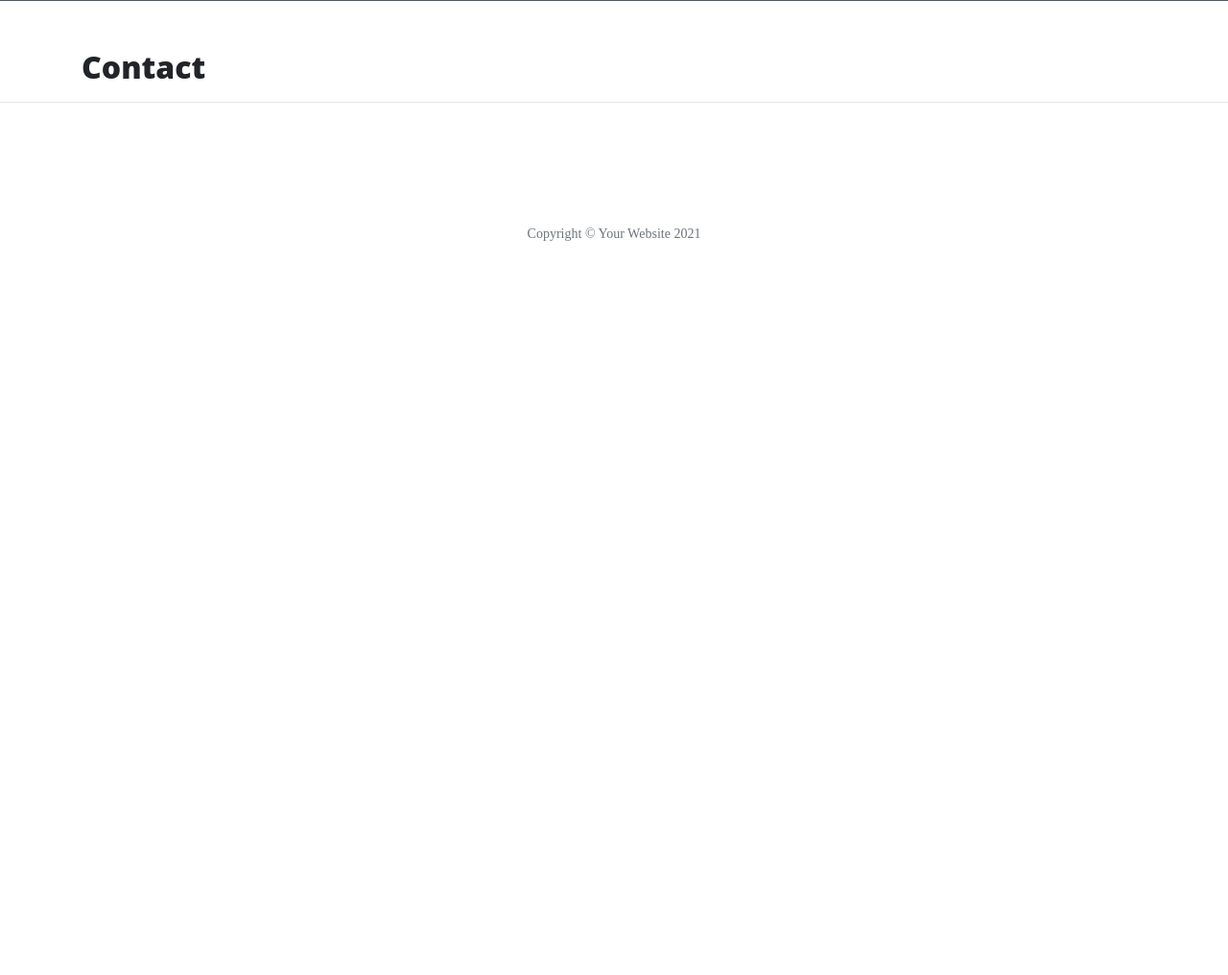
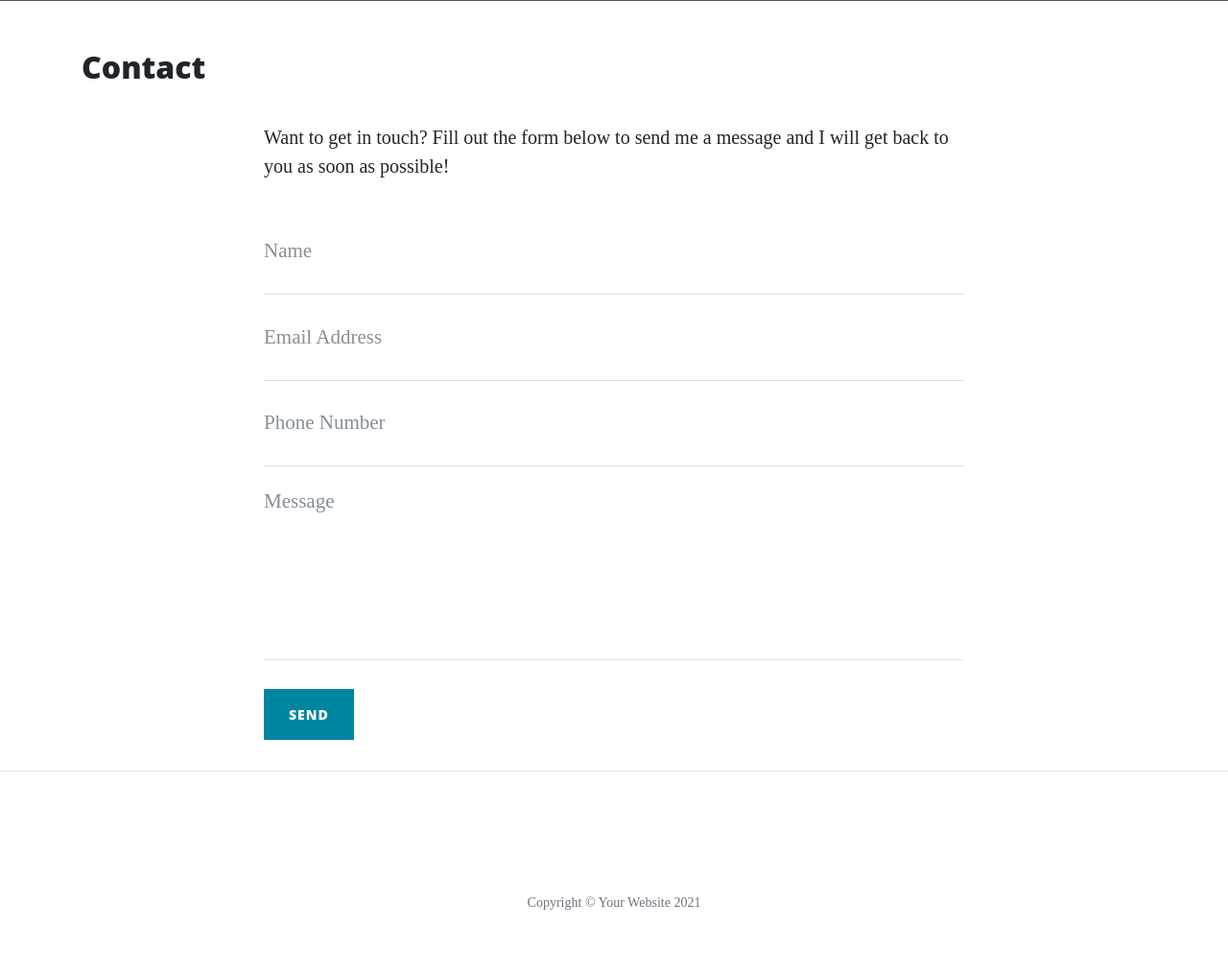
Before and after one commit to MichaelCWalsh7/thorin-flask-app, a Flask app: page /contact in a window 1280 px wide. Shown: the part 627-1643 px from the top of the page at 96% size. Before the commit the page ends 878 px from the top, so only its background shows below. Run offline with Flask 2, Linux system fonts and the light colour scheme; parts of the project's set-up code (start-up, migrations or seed data) failed here and were passed over; some libraries are stand-ins or nearby versions.

Commit message:
Add contact form

```diff
--- a/run.py
+++ b/run.py
@@ -1,9 +1,13 @@
 import os
 import json
-from flask import Flask, render_template
+from flask import Flask, render_template, request, flash
+if os.path.exists("env.py"):
+    import env
 
 
+envError = env
 app = Flask(__name__)
+app.secret_key = os.environ.get("SECRET_KEY")
 
 
 @app.route("/")
@@ -30,8 +34,11 @@
     return render_template("member.html", member=member)
 
 
-@app.route("/contact")
+@app.route("/contact", methods=["GET", "POST"])
 def contact():
+    if request.method == "POST":
+        flash("Thanks {}, we have recieved your message!".format(
+            request.form.get("name")))
     return render_template("contact.html", page_title="Contact")
 
 
--- a/templates/base.html
+++ b/templates/base.html
@@ -38,7 +38,7 @@
 	</nav>
 
 	<!-- Page Header -->
-	<header class="masthead" style="background-image: url('static/img/d5nay7b-9991c1db-0f4a-4f3f-a95a-0b53947a14f9.png')">
+	<header class="masthead" style="background-image: url('/static/img/d5nay7b-9991c1db-0f4a-4f3f-a95a-0b53947a14f9.png')">
 		<div class="overlay"></div>
 		<div class="container">
 			<div class="row">
--- a/templates/contact.html
+++ b/templates/contact.html
@@ -1,4 +1,57 @@
 {% extends "base.html" %}
 {% block content %}
     <h2>{{ page_title }}</h2>
+
+    <div class="row">
+		<div class="col-lg-8 col-md-10 mx-auto">
+
+            {% with messages = get_flashed_messages() %}
+                {% if messages %}
+                    <ul class="flashes">
+                        {% for message in messages %}
+                            <li>{{ message }}</li>
+                        {% endfor %}
+                    </ul>
+                {% endif %}
+            {% endwith %}
+
+			<p>Want to get in touch? Fill out the form below to send me a message and I will get back to you as soon as possible!</p>
+			<form method="POST" name="sentMessage" id="contactForm" novalidate>
+				<div class="control-group">
+					<div class="form-group floating-label-form-group controls">
+						<label>Name</label>
+						<input type="text" class="form-control" placeholder="Name" name="name" id="name" required data-validation-required-message="Please enter your name.">
+						<p class="help-block text-danger"></p>
+					</div>
+				</div>
+				<div class="control-group">
+					<div class="form-group floating-label-form-group controls">
+						<label>Email Address</label>
+						<input type="email" class="form-control" placeholder="Email Address" name="email" id="email" required data-validation-required-message="Please enter your email address.">
+						<p class="help-block text-danger"></p>
+					</div>
+				</div>
+				<div class="control-group">
+					<div class="form-group col-xs-12 floating-label-form-group controls">
+						<label>Phone Number</label>
+						<input type="tel" class="form-control" placeholder="Phone Number" name="phone" id="phone" required data-validation-required-message="Please enter your phone number.">
+						<p class="help-block text-danger"></p>
+					</div>
+				</div>
+				<div class="control-group">
+					<div class="form-group floating-label-form-group controls">
+						<label>Message</label>
+						<textarea rows="5" class="form-control" placeholder="Message" name="message" id="message" required data-validation-required-message="Please enter a message."></textarea>
+						<p class="help-block text-danger"></p>
+					</div>
+				</div>
+				<br>
+				<div id="success"></div>
+				<div class="form-group">
+					<button type="submit" class="btn btn-primary" id="sendMessageButton">Send</button>
+				</div>
+			</form>
+		</div>
+	</div>
+
 {% endblock %}
```
Also changed, not shown: 1 other file.
